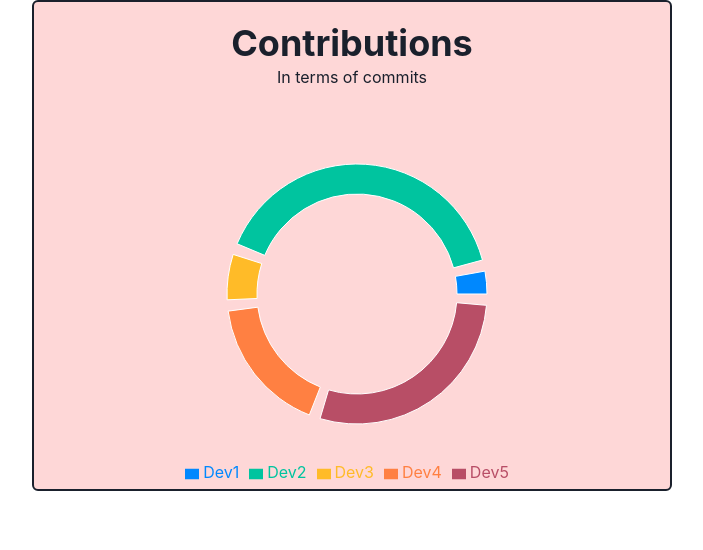
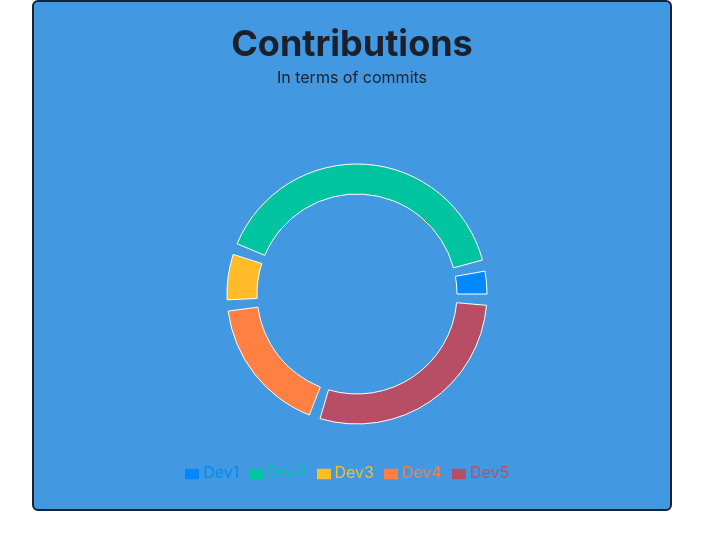
Before and after one commit to perholte/GitlabVizualiser, a React (Create React App) app: page / in a window 1280 px wide. Shown: the top 550 px of the page, without its empty margins (288-991 px from the left). Built offline with nearby package versions, Linux system fonts and the light colour scheme.

Commit message:
Fixed chart size and alignment. (#6)

```diff
--- a/src/components/contributions/Chart.tsx
+++ b/src/components/contributions/Chart.tsx
@@ -14,10 +14,10 @@ const Chart: FC = () => {
   const data = getContributionsData();
   // https://recharts.org/en-US/examples/PieChartWithCustomizedLabel
   return (
-    <PieChart width={800} height={400}>
+    <PieChart width={400} height={400}>
       <Pie
         data={data}
-        cx={400}
+        cx={200}
         cy={200}
         innerRadius={100}
         outerRadius={130}
--- a/src/components/contributions/Contributions.tsx
+++ b/src/components/contributions/Contributions.tsx
@@ -1,15 +1,16 @@
-import { Container, Heading, Text, VStack } from "@chakra-ui/layout";
+import { Container, Heading, Text } from "@chakra-ui/layout";
+import { Flex } from "@chakra-ui/react";
 import { FC } from "react";
 import Chart from "./Chart";
 
 const Contributions: FC = () => {
   return (
-    <Container maxW="container.sm" border="2px" borderRadius="md" bg="red.100">
-      <VStack spacing={0} paddingTop={5}>
+    <Container maxW="container.sm" border="2px" borderRadius="md" bg="blue.400">
+      <Flex marginY={5} flexDir="column" alignItems="center">
         <Heading>Contributions</Heading>
         <Text>In terms of commits</Text>
         <Chart />
-      </VStack>
+      </Flex>
     </Container>
   );
 };
```
